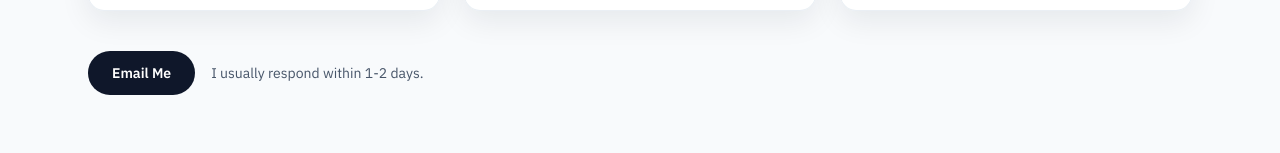
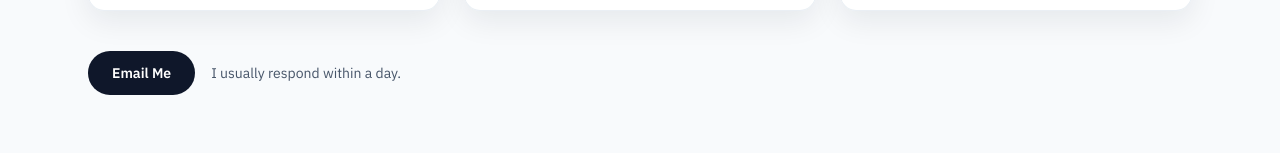
Before and after one commit to 78himanshu/portfolio-site, a Next.js app: page / in a window 1280 px wide. Shown: the part 10335-10488 px from the top of the page. Built offline with nearby package versions, Linux system fonts and the light colour scheme.

Commit message:
response time updated

```diff
--- a/src/components/sections/contact-section.tsx
+++ b/src/components/sections/contact-section.tsx
@@ -31,7 +31,7 @@ export default function ContactSection() {
         </div>
         <div className="mt-10 flex flex-wrap items-center gap-4">
           <Link href={`mailto:${profile.email}`} className="button-primary">Email Me</Link>
-          <p className="text-sm text-muted">I usually respond within 1-2 days.</p>
+          <p className="text-sm text-muted">I usually respond within a day.</p>
         </div>
       </div>
     </section>
```
